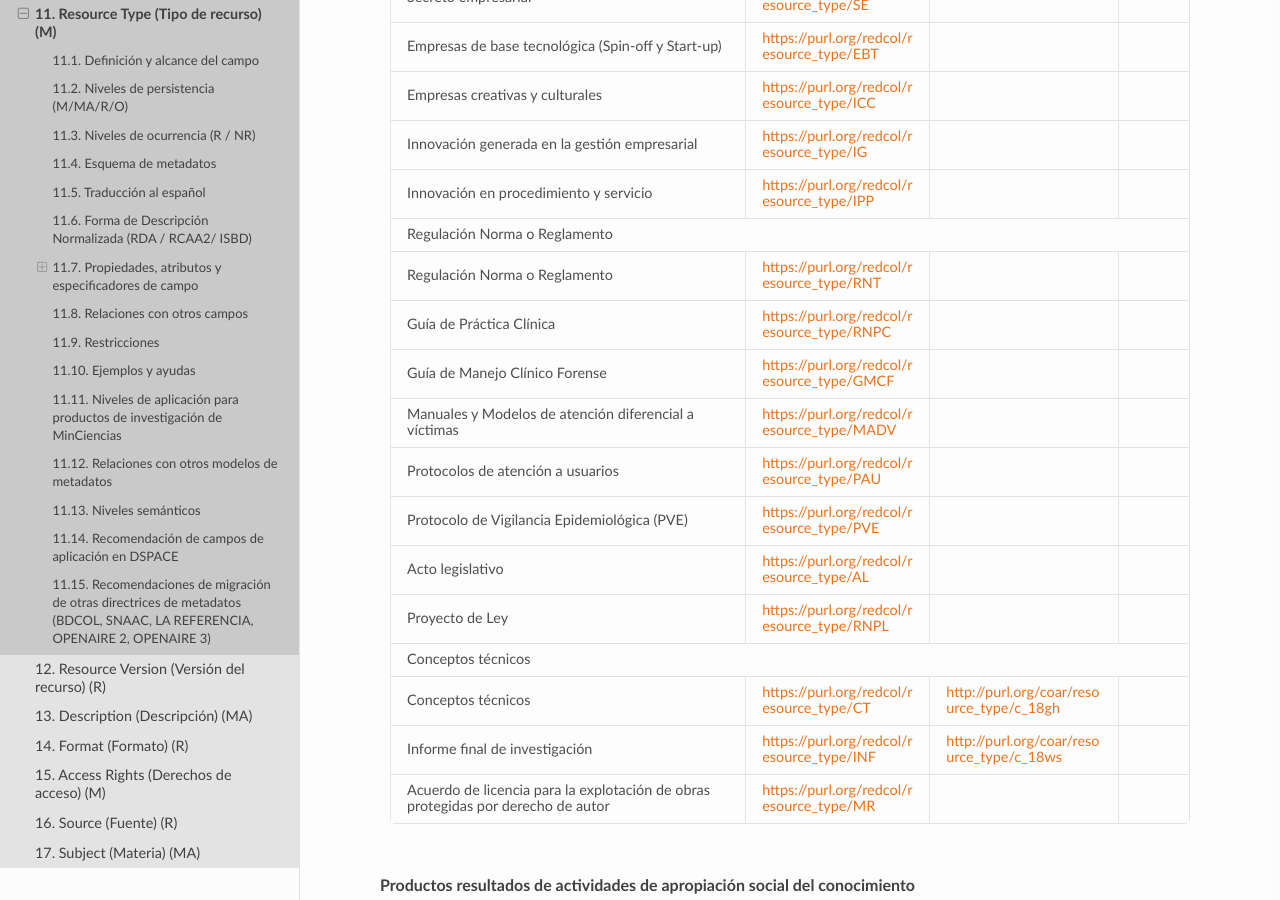
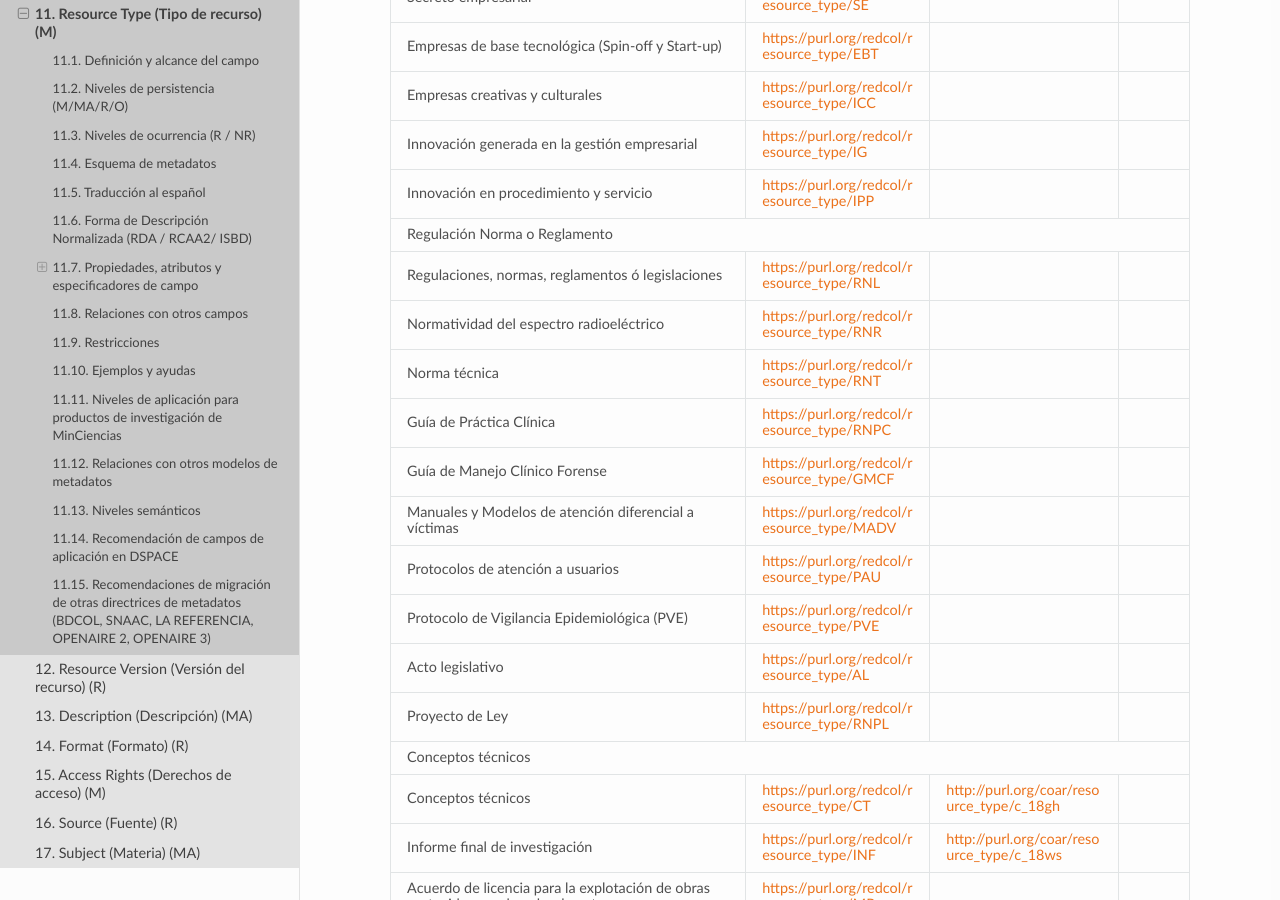
Before and after one commit to rcic/openaire4, a Sphinx documentation site: the page built from docs/field_publicationtype.rst, in a window 1280 px wide and 900 px high, scrolled down 7222 px. Built offline with Sphinx 7.4.7 and the Read the Docs theme 2.0.0, drawn with Linux system fonts in a browser that asks for light colours; some web fonts are replaced; a script that is not in the unit is left out.

Commit message:
Update field_publicationtype.rst

```diff
--- a/docs/field_publicationtype.rst
+++ b/docs/field_publicationtype.rst
@@ -326,7 +326,11 @@ Utilice la etiqueta del término de tipo de recurso como valor. Utilice el **val
 +----------------------------------------------------------------------------------+-------------------------------------------------+-------------------------------------------+-------+
 |                                                                                    Regulación Norma o Reglamento                                                                       |
 +----------------------------------------------------------------------------------+-------------------------------------------------+-------------------------------------------+-------+
-| Regulación Norma o Reglamento                                                    | https://purl.org/redcol/resource_type/RNT       |                                           |       |
+| Regulaciones, normas, reglamentos ó legislaciones                                | https://purl.org/redcol/resource_type/RNL       |                                           |       |
++----------------------------------------------------------------------------------+-------------------------------------------------+-------------------------------------------+-------+
+| Normatividad del espectro radioeléctrico                                         | https://purl.org/redcol/resource_type/RNR       |                                           |       |
++----------------------------------------------------------------------------------+-------------------------------------------------+-------------------------------------------+-------+
+| Norma técnica                                                                    | https://purl.org/redcol/resource_type/RNT       |                                           |       |
 +----------------------------------------------------------------------------------+-------------------------------------------------+-------------------------------------------+-------+
 | Guía de Práctica Clínica                                                         | https://purl.org/redcol/resource_type/RNPC      |                                           |       |
 +----------------------------------------------------------------------------------+-------------------------------------------------+-------------------------------------------+-------+
```
